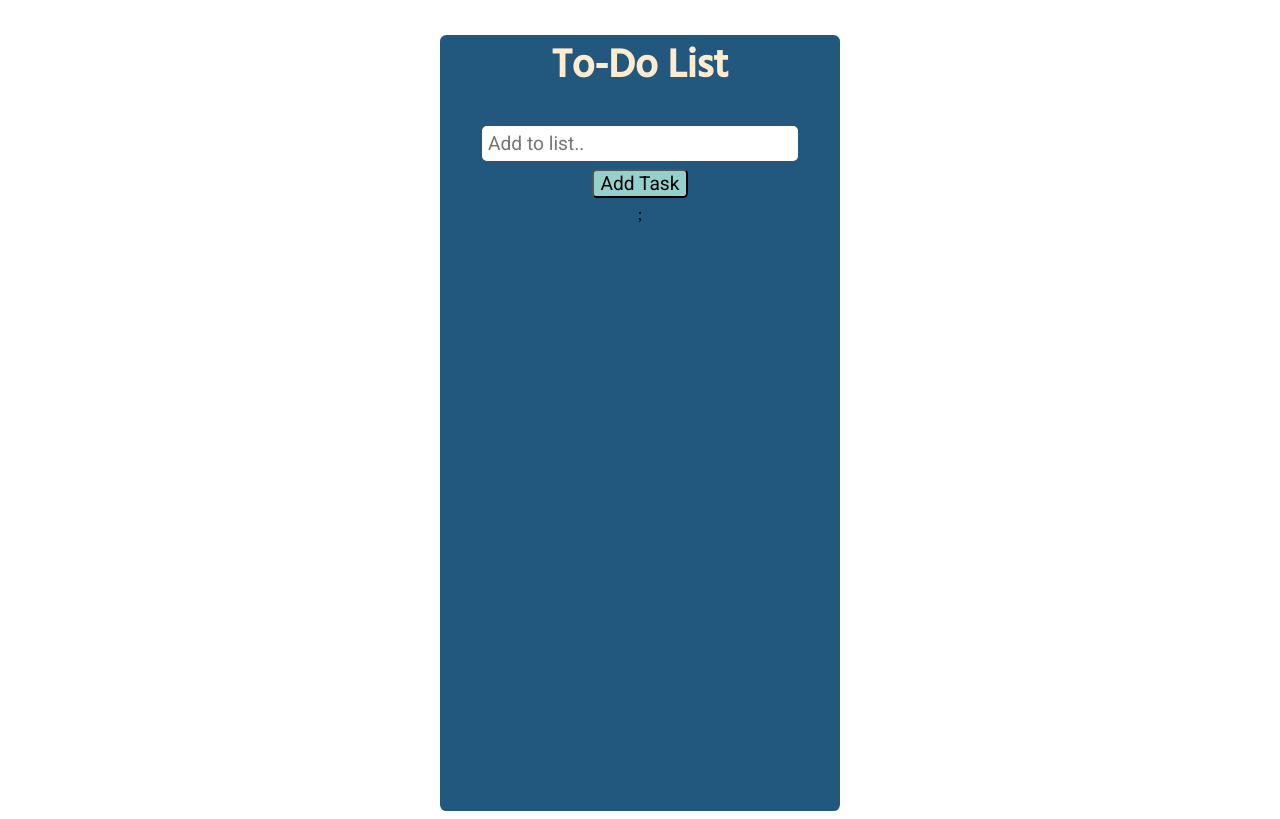
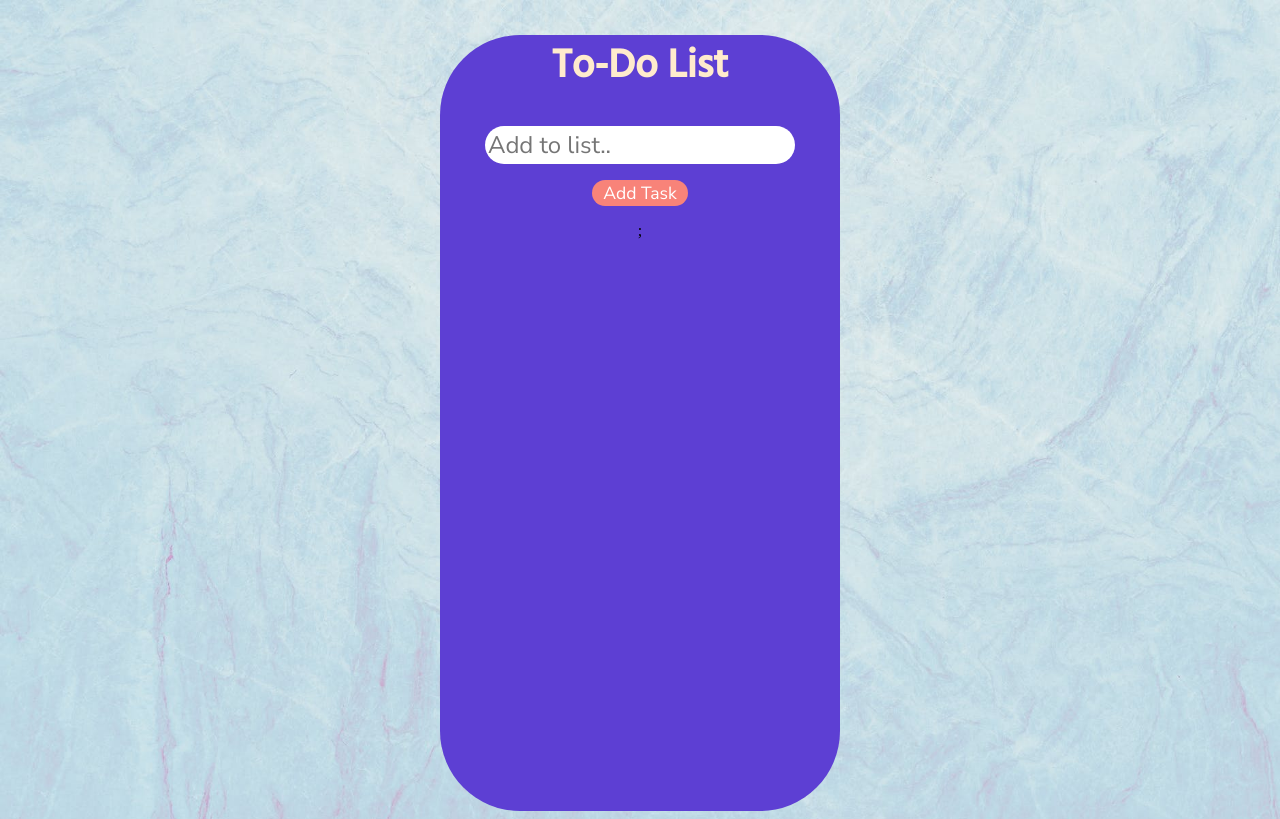
Before and after one commit to Jagadish1211/To-Do-List, a React (Create React App) app: page / in a window 1280 px wide. Built offline with nearby package versions, Linux system fonts and the light colour scheme.

Commit message:
Give background and touches

```diff
--- a/public/index.html
+++ b/public/index.html
@@ -18,6 +18,9 @@
     <link rel="preconnect" href="https://fonts.googleapis.com">
 <link rel="preconnect" href="https://fonts.gstatic.com" crossorigin>
 <link href="https://fonts.googleapis.com/css2?family=Hind:wght@500&family=Roboto&display=swap" rel="stylesheet">
+<link rel="preconnect" href="https://fonts.googleapis.com">
+<link rel="preconnect" href="https://fonts.gstatic.com" crossorigin>
+<link href="https://fonts.googleapis.com/css2?family=Nunito+Sans&display=swap" rel="stylesheet">
     <!--
       Notice the use of %PUBLIC_URL% in the tags above.
       It will be replaced with the URL of the `public` folder during the build.
--- a/src/App.css
+++ b/src/App.css
@@ -1,6 +1,9 @@
 body{
     display: flex;
     justify-content: center;
+    background-image: url("./Images/pexels-photo-3255761.jpeg");
+    background-repeat: no-repeat;
+    background-size:cover;
 }
 
 
@@ -10,10 +13,10 @@ body{
     width:25rem;
     min-height:48.5rem;
     height:auto;
-    background-color: #22577E;
+    background-color: #5D3FD3;
     text-align: center;
     justify-self: center;
-    border-radius: 0.4rem;
+    border-radius: 5rem;
 
 }
 .heading{
@@ -28,48 +31,64 @@ div input{
     display: block;
     margin-left: auto;
     margin-right: auto;
-    font-size: 1.2rem;
-    font-family: 'Roboto', sans-serif;
-    border: 0.2rem solid white;
-    border-radius: 0.3rem;
+    font-size: 1.5rem;
+    font-family: 'Nunito Sans', sans-serif;
+    border: 0rem;
+    border-radius: 1.2rem;
 
 
 }
 
 .submitbtn{
-    margin: 0.5rem;
+    margin: 1rem;
     width:6rem;
-    font-size: 1.2rem;
-    font-family: 'Roboto', sans-serif;
-    background-color: #95D1CC;
-    border:0.9 rem solid white;
-    border-radius: 0.3rem;
+    font-size: 1.1rem;
+    font-family: 'Nunito Sans', sans-serif;
+    background-color: #f88379;
+    color:white;
+    border:0;
+    border-radius: 1.1rem;
 
 }
 
 
 
+@keyframes taskfillin {
+    0% {background-color: red;}
+    100% { background-color: blue;}
+    }
+
+
 .line-item{
     display:inline-flex;
-    background-color:#F6F2D4 ;
+    background-color:#191970 ;
+    height:auto;
+    color:white;
     width:22rem;
-    font-size: 1.2rem;
+    font-size: 1.5rem;
     padding:0.2rem;
     align-items: center;
     margin:0.7rem auto;
+    border-radius: 1.2rem;
+    white-space: initial;
+}
 
-}
+
 
 .item{
     word-wrap:break-word;
     flex-grow: 1;
-    flex-basis: content;
+    flex-basis:auto;
+    white-space: initial;
 }
 
 .edit{
-    background-color: #95D1CC;
+    background-color: #f88379;
+    color:white;
     font-family: 'Roboto', sans-serif;
     flex-basis: content;
     flex-grow: 0;
-
+    border-radius: 0.8rem;
+    margin-bottom: 0.35rem;
+    border:0;
 }
--- a/src/App.js
+++ b/src/App.js
@@ -25,6 +25,7 @@ function App() {
     });
     setTask(newTask);
     setEntry("");
+
   }
 
   function Deltask(id){
@@ -34,6 +35,7 @@ function App() {
   function Edittask(index){
     setEditingEntry(index);
     setEntry(task[index].taskname);
+
   }
 
   function updateTask(){
@@ -45,11 +47,12 @@ function App() {
   }
 
   return (
+    <div className="Outer-container">
    <div className="container">
     <h1 className= "heading">
       To-Do List
     </h1>
-    <p>{editingEntry === -1 ? "" : `Editing task ${editingEntry}`}</p>
+    <p styles={{color:"white"}}>{editingEntry === -1 ? "" : `Editing task ${editingEntry+1}`}</p>
     <input onChange={handlechange} type="text" value={entry} placeholder="Add to list.." >
 
     </input>
@@ -61,6 +64,7 @@ function App() {
     </div>
 
    </div>
+   </div>
   );
 }
 
--- a/src/Components/Task_card.js
+++ b/src/Components/Task_card.js
@@ -13,10 +13,10 @@ function Taskcard(props){
                 {props.task}
             </div>
             <div>
-            <button onClick={()=>{props.edit(props.index);}}  className="edit" >Edit</button>
+            <button onClick={()=>{props.edit(props.index)}}  className="edit" >Edit</button>
             </div>
             <div className="del">
-            <IconButton onClick={()=> props.oncheck(props.id)} name={props.id} aria-label="delete" size="small">
+            <IconButton style={{color: "#f88379"}} onClick={()=> props.oncheck(props.id)} name={props.id} aria-label="delete" size="small">
             <DeleteIcon  />
             </IconButton>
             </div>
@@ -24,4 +24,4 @@ function Taskcard(props){
     )
 }
 
-export default Taskcard;
+export default Taskcard
```
Also changed, not shown: public/Images/pexels-photo-3255761.jpeg (added), src/Images/pexels-photo-3255761.jpeg (added).
